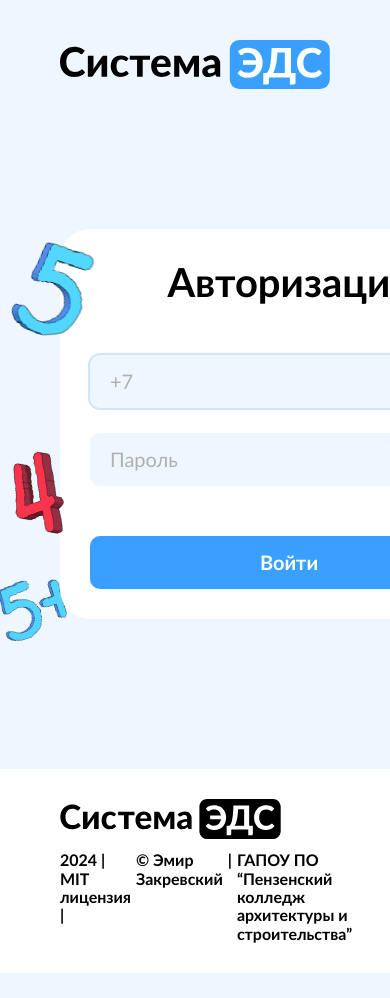
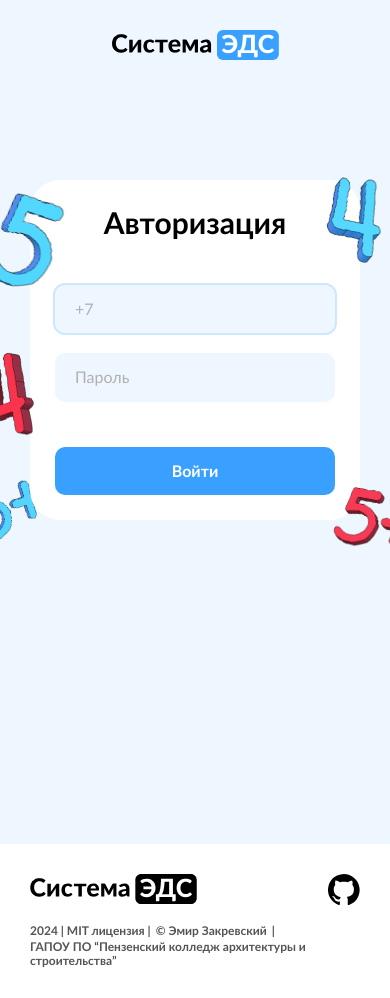
Before and after one commit to loooltooot/system-eds, a Django app: page /login/ in a window 390 px wide; the page is wider, and only the part inside the window is pictured. Before the commit the page ends 973 px from the top of that part, so only its background shows below. Run offline with Django 5.2, Linux system fonts and the light colour scheme; parts of the project's set-up code (start-up, migrations or seed data) failed here and were passed over.

Commit message:
🚑️: mobile version is done

```diff
--- a/marks/static/marks/css/_vars.scss
+++ b/marks/static/marks/css/_vars.scss
@@ -19,4 +19,17 @@
     --base-font-size: 16px;
     --s-font-size: 20px;
     --m-font-size: 40px;
+
+    --inline-padding: 60px;
 }
+
+@media screen and (max-width: 500px) {
+    :root {
+        --xs-font-size: 12px;
+        --base-font-size: 14px;
+        --s-font-size: 16px;
+        --m-font-size: 30px;
+
+        --inline-padding: 30px;
+    }
+}
--- a/marks/static/marks/css/style.css
+++ b/marks/static/marks/css/style.css
@@ -18,8 +18,18 @@
   --base-font-size: 16px;
   --s-font-size: 20px;
   --m-font-size: 40px;
+  --inline-padding: 60px;
 }
 
+@media screen and (max-width: 500px) {
+  :root {
+    --xs-font-size: 12px;
+    --base-font-size: 14px;
+    --s-font-size: 16px;
+    --m-font-size: 30px;
+    --inline-padding: 30px;
+  }
+}
 @font-face {
   font-family: Lato;
   font-weight: 400;
@@ -47,7 +57,7 @@
 
 body {
   min-height: 100vh;
-  padding: 40px 0 0;
+  padding: 0;
   background-color: var(--bg-color);
   box-sizing: border-box;
   display: flex;
@@ -56,7 +66,9 @@ body {
   row-gap: 150px;
 }
 body #top {
-  padding-inline: 60px;
+  padding-top: 40px;
+  padding-inline: var(--inline-padding);
+  box-sizing: border-box;
 }
 
 img,
@@ -310,6 +322,7 @@ td .mark_form {
   justify-content: center;
   opacity: 0;
   z-index: -1;
+  box-sizing: border-box;
 }
 .modal-window > :is(form, div) {
   row-gap: 50px;
@@ -348,9 +361,13 @@ td .mark_form {
 
 footer {
   background-color: var(--bg-light-color);
-  padding: 30px 60px;
+  padding-inline: var(--inline-padding);
+  padding-block: 30px;
   display: flex;
   justify-content: space-between;
+}
+footer .footer-image {
+  width: 220px;
 }
 footer #info {
   font-weight: 700;
@@ -365,4 +382,49 @@ footer #github:hover {
   filter: none;
 }
 
+@media screen and (max-width: 500px) {
+  body {
+    row-gap: 50px;
+  }
+  body #top {
+    overflow-x: clip;
+    row-gap: 50px;
+    padding-top: 30px;
+    min-height: calc(100vh - 50px);
+  }
+  .card {
+    padding: 25px;
+    max-width: 100%;
+  }
+  .modal-window div.flex,
+  .card div.flex {
+    row-gap: 20px;
+  }
+  .modal-window {
+    padding-inline: var(--inline-padding);
+  }
+  .modal-window :is(form, div) {
+    row-gap: 45px;
+  }
+  .profile .name span {
+    display: none;
+  }
+  footer {
+    padding-block: 30px;
+  }
+  footer .footer-image {
+    width: 167px;
+  }
+  footer #info {
+    flex-wrap: wrap;
+    row-gap: 2px;
+    margin-top: 20px;
+  }
+  footer #info a,
+  footer #info span {
+    color: var(--text-light-color);
+    font-size: var(--xs-font-size);
+  }
+}
+
 /*# sourceMappingURL=style.css.map */
--- a/marks/static/marks/css/style.scss
+++ b/marks/static/marks/css/style.scss
@@ -8,7 +8,7 @@
 
 body {
     min-height: 100vh;
-    padding: 40px 0 0;
+    padding: 0;
     background-color: var(--bg-color);
     box-sizing: border-box;
     display: flex;
@@ -17,7 +17,9 @@ body {
     row-gap: 150px;
 
     #top {
-        padding-inline: 60px;
+        padding-top: 40px;
+        padding-inline: var(--inline-padding);
+        box-sizing: border-box;
     }
 }
 
@@ -285,6 +287,7 @@ td {
     justify-content: center;
     opacity: 0;
     z-index: -1;
+    box-sizing: border-box;
 
     &>:is(form, div) {
         row-gap: 50px;
@@ -328,9 +331,14 @@ td {
 
 footer {
     background-color: var(--bg-light-color);
-    padding: 30px 60px;
+    padding-inline: var(--inline-padding);
+    padding-block: 30px;
     display: flex;
     justify-content: space-between;
+
+    .footer-image {
+        width: 220px;
+    }
 
     #info {
         font-weight: 700;
@@ -347,3 +355,62 @@ footer {
         }
     }
 }
+
+@media screen and (max-width: 500px) {
+    body {
+        row-gap: 50px;
+    }
+
+    body #top {
+        overflow-x: clip;
+        row-gap: 50px;
+        padding-top: 30px;
+        min-height: calc(100vh - 50px);
+    }
+
+    .card {
+        padding: 25px;
+        max-width: 100%;
+    }
+
+    .modal-window,
+    .card {
+        div.flex {
+            row-gap: 20px;
+        }
+    }
+
+    .modal-window {
+        padding-inline: var(--inline-padding);
+
+        :is(form, div) {
+            row-gap: 45px;
+        }
+    }
+
+    .profile .name {
+        span {
+            display: none;
+        }
+    }
+
+    footer {
+        padding-block: 30px;
+
+        .footer-image {
+            width: 167px;
+        }
+
+        #info {
+            flex-wrap: wrap;
+            row-gap: 2px;
+            margin-top: 20px;
+
+            a,
+            span {
+                color: var(--text-light-color);
+                font-size: var(--xs-font-size);
+            }
+        }
+    }
+}
--- a/marks/templates/marks/base_site.html
+++ b/marks/templates/marks/base_site.html
@@ -28,7 +28,7 @@
 <footer>
     {% block footer %}
     <div>
-        <img src="{% static "marks/black_logo.svg" %}" alt="Система ЭДС">
+        <img class="footer-image" src="{% static "marks/black_logo.svg" %}" alt="Система ЭДС">
         <div id="info">
             <span>2024 | MIT лицензия |</span><a href="https://loooltooot.github.io">© Эмир Закревский</a><span>|</span><a href="https://pkas58.ru/">ГАПОУ ПО “Пензенский колледж архитектуры и строительства”</a>
         </div>
--- a/users/static/users/css/login.css
+++ b/users/static/users/css/login.css
@@ -56,4 +56,20 @@ body {
   transform: rotate(7deg);
 }
 
+@media screen and (max-width: 500px) {
+  body #top {
+    row-gap: 80px;
+  }
+  body #top header {
+    justify-content: center;
+  }
+  .auth {
+    width: 100%;
+    row-gap: 45px;
+  }
+  #logo {
+    width: 167px !important;
+  }
+}
+
 /*# sourceMappingURL=login.css.map */
--- a/users/static/users/css/login.scss
+++ b/users/static/users/css/login.scss
@@ -64,3 +64,22 @@ body {
         }
     }
 }
+
+@media screen and (max-width: 500px) {
+    body #top {
+        row-gap: 80px;
+
+        header {
+            justify-content: center;
+        }
+    }
+
+    .auth {
+        width: 100%;
+        row-gap: 45px;
+    }
+
+    #logo {
+        width: 167px !important;
+    }
+}
```
Also changed, not shown: marks/static/marks/css/dashboard.css (+9 -0 lines), marks/static/marks/css/dashboard.scss (+12 -0 lines), marks/static/marks/css/marks_table.css (+11 -0 lines), marks/static/marks/css/marks_table.scss (+14 -0 lines), 4 other files.
